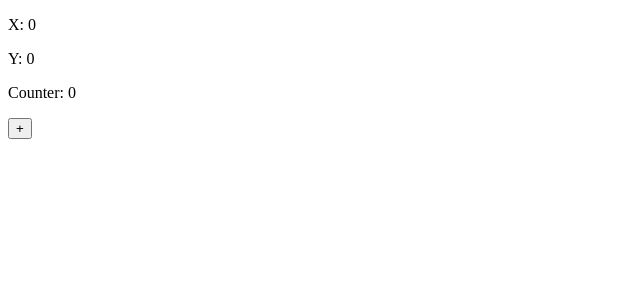
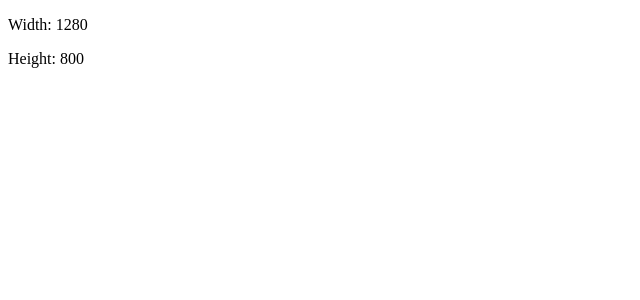
Before and after one commit to mykhailmykhailenko/REACT-JS, a React (Create React App) app: page / in a window 1280 px wide. Shown: the top 300 px of the page, without its empty margins (0-640 px from the left). Built offline with nearby package versions, Linux system fonts and the light colour scheme.

Commit message:
useEffect task resolve

```diff
--- a/src/App.js
+++ b/src/App.js
@@ -1,11 +1,13 @@
 import React, {useState} from "react";
 import MouseTracker from "./components/MouseTracker";
+import WindowSizer from "./components/WindowSizer";
 
 function App(props) {
    const [isVisible, setVisible] = useState(true);
 
     return (
-        <> {isVisible && <MouseTracker />}</>
+        // <> {isVisible && <MouseTracker />}</>
+        <WindowSizer />
     )
 }
 
--- a/src/components/WindowSizer/index.js
+++ b/src/components/WindowSizer/index.js
@@ -1,30 +1,32 @@
-import React, { Component } from 'react';
-class WindowSizer extends Component {
-    constructor(props) {
-        super(props);
-        this.state = {
-            x: window.innerWidth,
-            y: window.innerHeight
+import React, { useEffect, useState } from 'react';
+
+function WindowSizer (props) {
+    const [sizes, setSizes] = useState({
+        x: window.innerWidth,
+        y: window.innerHeight
+    });
+
+    useEffect(()=>{
+        window.addEventListener('resize', resizeHandler);
+        return () => {
+            window.removeEventListener('resize',  resizeHandler)
         }
-    }
-    componentDidMount() {
-        window.addEventListener('resize', this.resizeHandler)
-    }
-    componentWillUnmount() {
-        window.removeEventListener('resize',  this.resizeHandler)
-    }
-    resizeHandler = () => {
-        this.setState({
+    },[]);
+
+
+    const resizeHandler = () => {
+        setSizes({
             x: window.innerWidth,
             y: window.innerHeight
         })
     }
 
-
-    render() {
-        return this.props.children(this.state);
-
-    }
+        return (
+            <div>
+                <p>Width: {sizes.x}</p>
+                <p>Height: {sizes.y}</p>
+            </div>
+        )
 }
 
 export default WindowSizer;
```
